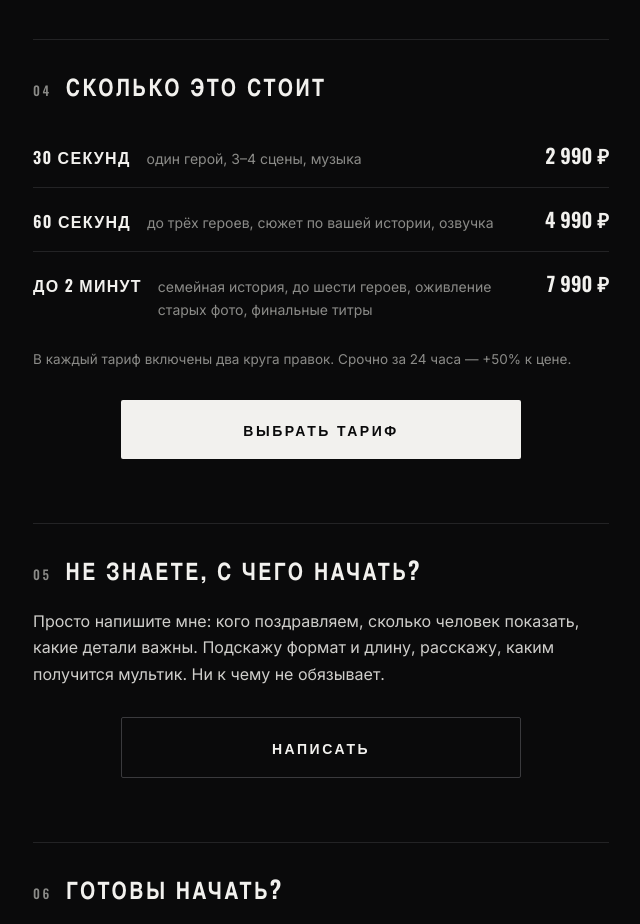
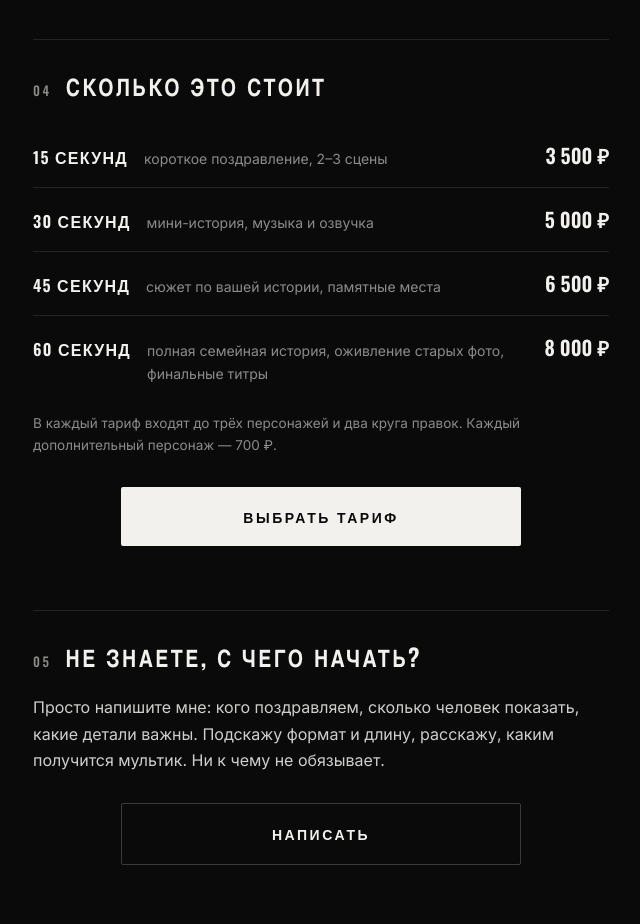
Before and after one commit to shotgangsters-a11y/multik, a plain HTML site: page index.html in a window 1280 px wide. Shown: the part 2320-3244 px from the top of the page, without its empty margins (319-959 px from the left). Drawn offline with nearby package versions, Linux system fonts and the light colour scheme.

Commit message:
Тарифы по рынку: 15/30/45/60 секунд

```diff
--- a/index.html
+++ b/index.html
@@ -167,22 +167,27 @@
     <div class="rule"><span class="num">04</span><h2>Сколько это стоит</h2></div>
     <ul class="tariffs">
       <li>
+        <span class="t-name">15 секунд</span>
+        <span class="t-desc">короткое поздравление, 2–3 сцены</span>
+        <span class="t-price">3 500 ₽</span>
+      </li>
+      <li>
         <span class="t-name">30 секунд</span>
-        <span class="t-desc">один герой, 3–4 сцены, музыка</span>
-        <span class="t-price">2 990 ₽</span>
+        <span class="t-desc">мини-история, музыка и озвучка</span>
+        <span class="t-price">5 000 ₽</span>
+      </li>
+      <li>
+        <span class="t-name">45 секунд</span>
+        <span class="t-desc">сюжет по вашей истории, памятные места</span>
+        <span class="t-price">6 500 ₽</span>
       </li>
       <li>
         <span class="t-name">60 секунд</span>
-        <span class="t-desc">до трёх героев, сюжет по вашей истории, озвучка</span>
-        <span class="t-price">4 990 ₽</span>
-      </li>
-      <li>
-        <span class="t-name">До 2 минут</span>
-        <span class="t-desc">семейная история, до шести героев, оживление старых фото, финальные титры</span>
-        <span class="t-price">7 990 ₽</span>
+        <span class="t-desc">полная семейная история, оживление старых фото, финальные титры</span>
+        <span class="t-price">8 000 ₽</span>
       </li>
     </ul>
-    <p class="t-note">В каждый тариф включены два круга правок. Срочно за 24 часа — +50% к цене.</p>
+    <p class="t-note">В каждый тариф входят до трёх персонажей и два круга правок. Каждый дополнительный персонаж — 700 ₽.</p>
     <a class="btn" href="https://t.me/ruslan_ai_creator">Выбрать тариф</a>
   </section>
 
```
